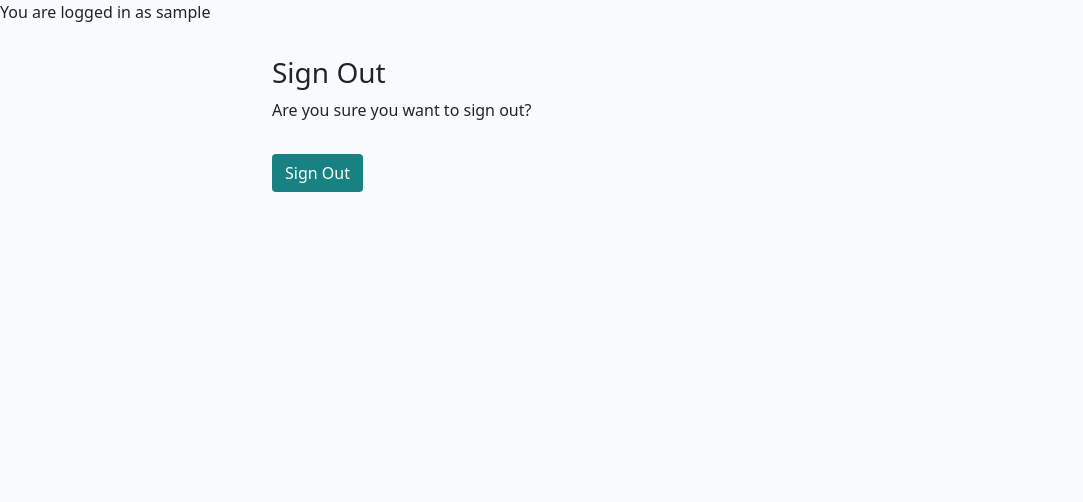
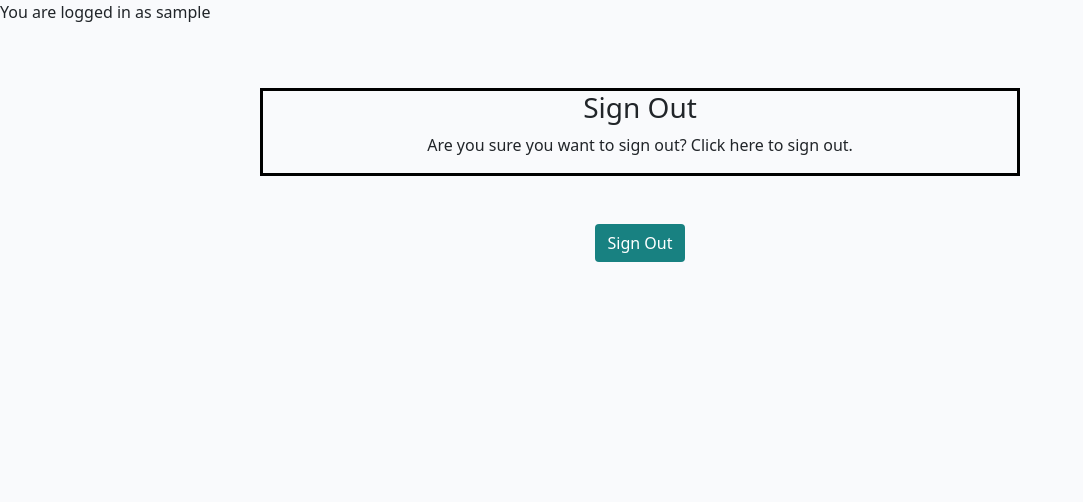
Before and after one commit to Wazza1999/Project-4-blog, a Django app: page /accounts/logout/ in a window 1280 px wide. Shown: the part 74-576 px from the top of the page, without its empty margins (0-1083 px from the left). Run offline with Django 4.2, Linux system fonts and the light colour scheme; the visitor is signed in with stand-in values (Sample User, id 1); parts of the project's set-up code (start-up, migrations or seed data) failed here and were passed over.

Commit message:
customised html and css of signout page

```diff
--- a/foodblog/settings.py
+++ b/foodblog/settings.py
@@ -28,7 +28,7 @@ TEMPLATES_DIR = os.path.join(BASE_DIR, 'templates')
 SECRET_KEY = os.environ.get("SECRET_KEY")
 
 # SECURITY WARNING: don't run with debug turned on in production!
-DEBUG = False
+DEBUG = True
 
 ALLOWED_HOSTS = [".herokuapp.com", "127.0.0.1", "localhost"]
 
--- a/requirements.txt
+++ b/requirements.txt
@@ -9,7 +9,7 @@ cryptography==44.0.2
 defusedxml==0.7.1
 dj-database-url==0.5.0
 dj3-cloudinary-storage==0.0.6
-Django==5.1.7
+Django==4.2.20
 django-allauth==0.57.2
 django-crispy-forms==2.3
 django-summernote==0.8.20.0
--- a/static/css/style.css
+++ b/static/css/style.css
@@ -177,6 +177,15 @@ img.card-img-top{
     color: rgb(222, 146, 168);
 }
 
+/*Styling for the sign out page */
+#signout{
+    border: solid 3px black;
+    text-align: center;
+}
+
+#signoutbutton{
+    text-align: center;
+}
 
 /* About Page Styling */
 
--- a/templates/account/logout.html
+++ b/templates/account/logout.html
@@ -1,27 +1,30 @@
 {% extends "base.html" %}
-
 {% load i18n %}
-
-{% block head_title %}{% trans "Sign Out" %}{% endblock %}
-
+{% block head_title %}
+{% trans "SignOut" %}
+{% endblock %}
 {% block content %}
   <div class="container">
     <div class="row">
-        <div class="col-md-8 mt-3 offset-md-2">
+      <div class="col-md-8 mt-5 offset-md-2" id="signout">
         <h3>{% trans "Sign Out" %}</h3>
 
-            <p>{% trans 'Are you sure you want to sign out?' %}</p>
+        <p>{% trans 'Are you sure you want to sign out? Click here to sign out.' %}</p>
       </div>
     </div>
     <div class="row">
-        <div class="col-md-8 mt-3 offset-md-2">
-
+      <div class="col-md-8 mt-5 offset-md-2" id="signoutbutton">
         <form method="post" action="{% url 'account_logout' %}">
-                {% csrf_token %}
-                {% if redirect_field_value %}
-                <input type="hidden" name="{{ redirect_field_name }}" value="{{ redirect_field_value }}" />
+          {% csrf_token %} {% if redirect_field_value %}
+          <input
+            type="hidden"
+            name="{{ redirect_field_name }}"
+            value="{{ redirect_field_value }}"
+          />
           {% endif %}
-                <button class="btn btn-signup right" type="submit">{% trans 'Sign Out' %}</button>
+          <button class="btn btn-signup right" type="submit">
+            {% trans 'Sign Out' %}
+          </button>
         </form>
       </div>
     </div>
```
Lines whose indentation alone changed are shown as unchanged.
